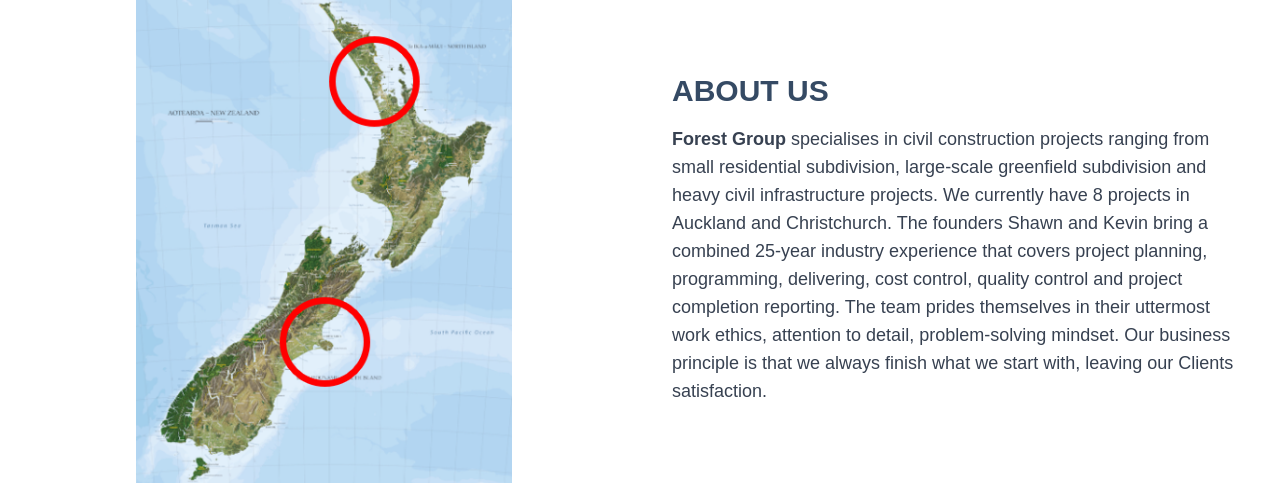
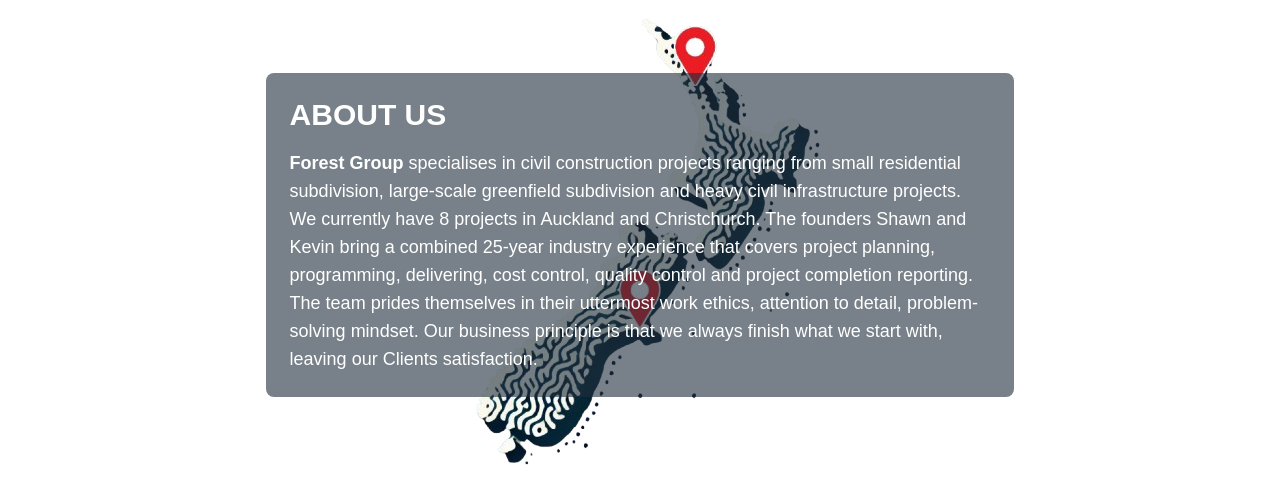
Before and after one commit to raulfanc/forestgroup_web, a React (Vite) app: page /about-us in a window 1280 px wide. Shown: the part 155-638 px from the top of the page. Built offline with nearby package versions, Linux system fonts and the light colour scheme; no server answers; a web font is replaced by a local one.

Commit message:
about-us, text over map

```diff
--- a/src/sections/AboutUsDetail.jsx
+++ b/src/sections/AboutUsDetail.jsx
@@ -1,34 +1,66 @@
-import React from "react";
-import { location } from "../assets/images";
+import React from 'react'
+import { location, logo, nz_map } from '../assets/images'
 const AboutUsDetail = () => {
   return (
-    <section className="py-3 px-4 max-w-screen-xl mx-auto">
-      <div className="grid grid-cols-1 lg:grid-cols-2 gap-4">
+    // original
+    // <section className="py-3 px-4 max-w-screen-xl mx-auto">
+    //   <div className="grid grid-cols-1 lg:grid-cols-2 gap-4">
+    //     <div className="flex items-center justify-center">
+    //       <img
+    //         src={nz_map}
+    //         alt="image.png"
+    //         className="w-full h-auto object-cover  max-w-[61%]"
+    //       />
+    //     </div>
+    //     <div className="flex flex-col justify-center bg-white p-6">
+    //       <h2 className="text-3xl font-bold text-[#354a64] mb-4">ABOUT US</h2>
+    //       <p className="text-lg text-gray-700">
+    //         <span className="font-bold">Forest Group</span> specialises in civil
+    //         construction projects ranging from small residential subdivision,
+    //         large-scale greenfield subdivision and heavy civil infrastructure
+    //         projects. We currently have 8 projects in Auckland and Christchurch.
+    //         The founders Shawn and Kevin bring a combined 25-year industry
+    //         experience that covers project planning, programming, delivering,
+    //         cost control, quality control and project completion reporting. The
+    //         team prides themselves in their uttermost work ethics, attention to
+    //         detail, problem-solving mindset. Our business principle is that we
+    //         always finish what we start with, leaving our Clients satisfaction.
+    //       </p>
+    //     </div>
+    //   </div>
+    // </section>
+
+    // text over map
+    <section className="py-3 px-4 max-w-screen-2xl mx-auto">
+      <div className="relative grid grid-cols-1 lg:grid-cols-1 gap-4">
         <div className="flex items-center justify-center">
           <img
-            src={location}
-            alt="image.png"
-            className="w-full h-auto object-cover  max-w-[61%]"
+            src={nz_map}
+            alt="NZ Map"
+            className="h-auto object-cover max-w-[61%] lg:max-w-[80%] lg:relative"
           />
         </div>
-        <div className="flex flex-col justify-center bg-white p-6">
-          <h2 className="text-3xl font-bold text-[#354a64] mb-4">ABOUT US</h2>
-          <p className="text-lg text-gray-700">
-            <span className="font-bold">Forest Group</span> specialises in civil
-            construction projects ranging from small residential subdivision,
-            large-scale greenfield subdivision and heavy civil infrastructure
-            projects. We currently have 8 projects in Auckland and Christchurch.
-            The founders Shawn and Kevin bring a combined 25-year industry
-            experience that covers project planning, programming, delivering,
-            cost control, quality control and project completion reporting. The
-            team prides themselves in their uttermost work ethics, attention to
-            detail, problem-solving mindset. Our business principle is that we
-            always finish what we start with, leaving our Clients satisfaction.
-          </p>
+        <div className="lg:absolute lg:inset-0 lg:flex lg:items-center lg:justify-center">
+          <div className="flex flex-col justify-center bg-[#1E2D3B] bg-opacity-60 text-white rounded-lg p-6 lg:max-w-[60%] lg:z-4 lg:mt-0">
+            <h2 className="text-3xl font-bold mb-4">ABOUT US</h2>
+            <p className="text-lg">
+              <span className="font-bold">Forest Group</span> specialises in
+              civil construction projects ranging from small residential
+              subdivision, large-scale greenfield subdivision and heavy civil
+              infrastructure projects. We currently have 8 projects in Auckland
+              and Christchurch. The founders Shawn and Kevin bring a combined
+              25-year industry experience that covers project planning,
+              programming, delivering, cost control, quality control and project
+              completion reporting. The team prides themselves in their
+              uttermost work ethics, attention to detail, problem-solving
+              mindset. Our business principle is that we always finish what we
+              start with, leaving our Clients satisfaction.
+            </p>
+          </div>
         </div>
       </div>
     </section>
-  );
-};
+  )
+}
 
-export default AboutUsDetail;
+export default AboutUsDetail
```
